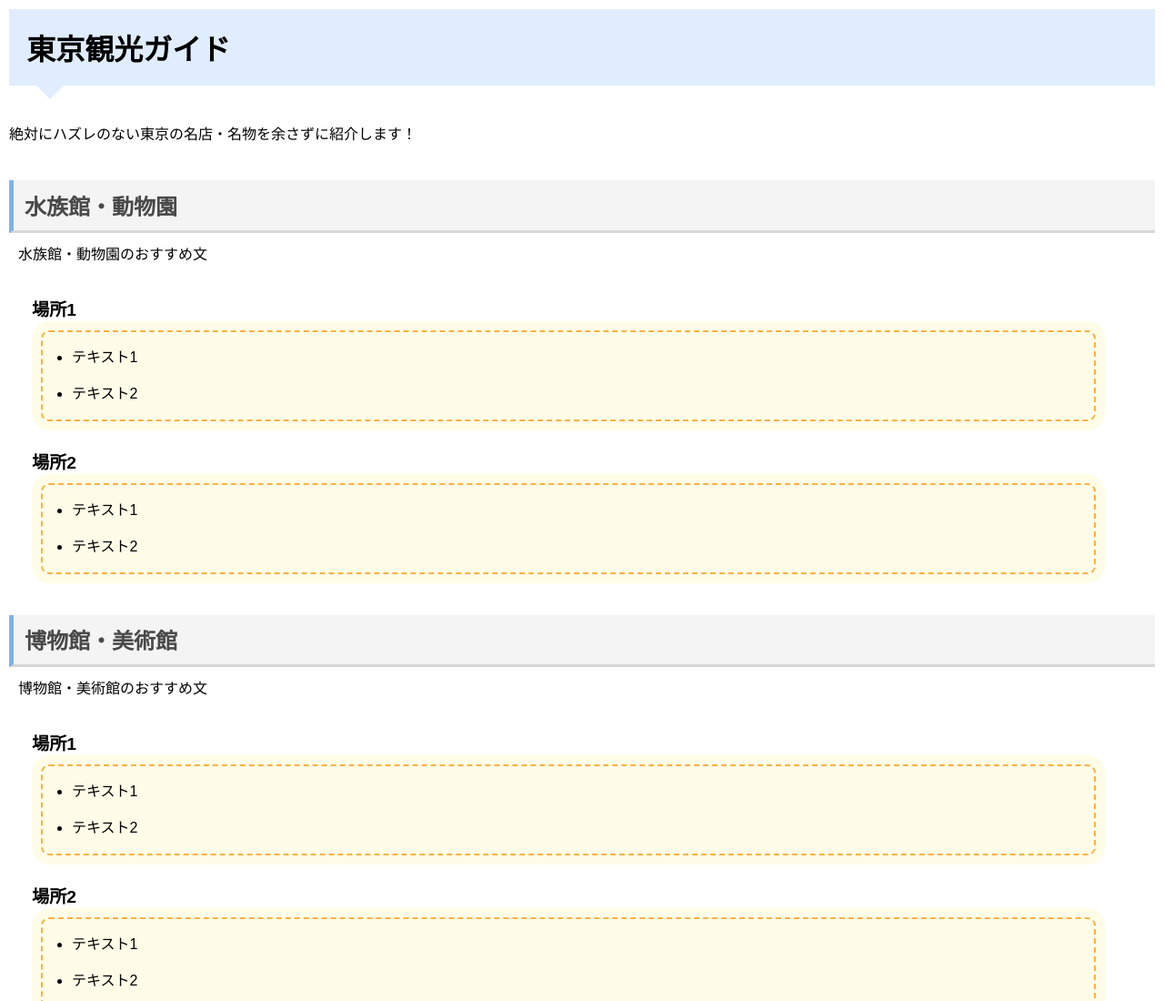
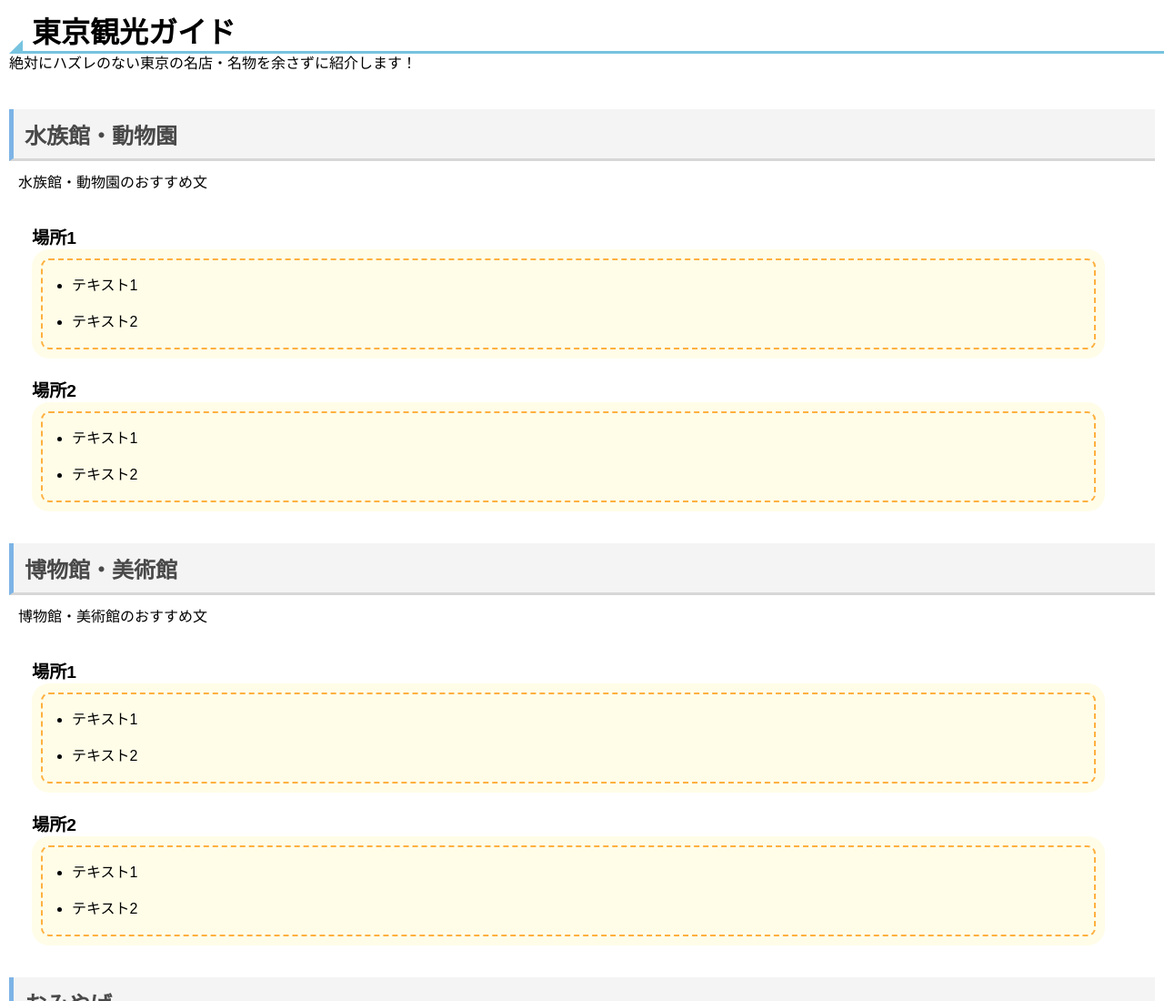
Before and after one commit to ReimaKitano/TokyoSightSeeing, a plain HTML site: page index.html in a window 1280 px wide. Shown: the top 1100 px of the page at 91% size. Drawn offline with Linux system fonts and the light colour scheme.

Commit message:
「東京観光ガイドの」見出しデザインを変更

```diff
--- a/css/main.css
+++ b/css/main.css
@@ -8,21 +8,28 @@ body {
 }
 
 h1 {
-    position: relative;
-    padding: 0.6em;
-    background: #e0edff;
-    margin-bottom: 40px;
+  position: relative;
+  padding-left: 25px;
 }
 
+h1:before {
+  position: absolute;
+  content: '';
+  bottom: -3px;
+  left: 0;
+  width: 0;
+  height: 0;
+  border: none;
+  border-left: solid 15px transparent;
+  border-bottom: solid 15px rgb(119, 195, 223);
+}
 h1:after {
-    position: absolute;
-    content: '';
-    top: 100%;
-    left: 30px;
-    border: 15px solid transparent;
-    border-top: 15px solid #e0edff;
-    width: 0;
-    height: 0;
+  position: absolute;
+  content: '';
+  bottom: -3px;
+  left: 10px;
+  width: 100%;
+  border-bottom: solid 3px rgb(119, 195, 223);
 }
 
 h2 {
```
